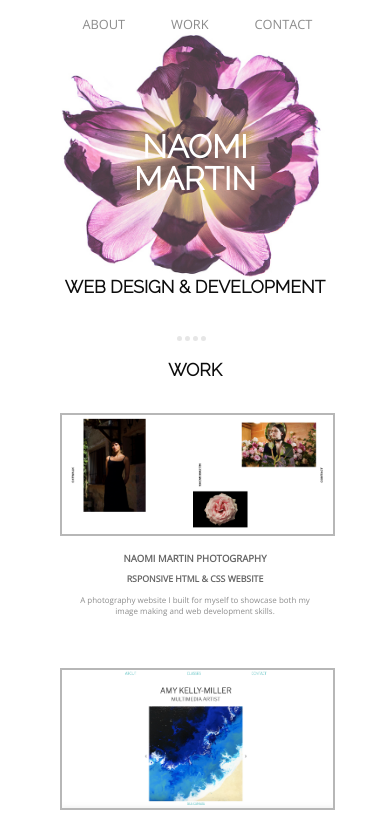
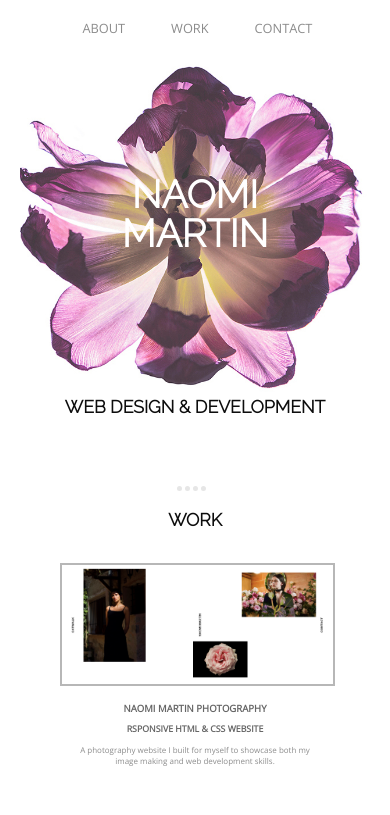
Before and after one commit to Naomilouiserose/portfolio-site-responsive, a plain HTML site: page index.html in a window 390 px wide. Shown: the top 815 px of the page. Drawn offline with nearby package versions, Linux system fonts and the light colour scheme; a web font is replaced by a local one.

Commit message:
Commiting updated mobile spacing

```diff
--- a/css/main.css
+++ b/css/main.css
@@ -110,7 +110,7 @@ body {
 h1 {
   color: white;
   font-family: 'Raleway', sans-serif;
-  font-size: 2em;
+  font-size: 2.4em;
   font-weight: bold;
   text-align: center;
   text-transform: uppercase;
@@ -185,8 +185,8 @@ header .content-wrapper {
   background-size: cover;
   background-repeat: no-repeat;
   background-position: center;
-  min-height: 300px;
-  margin: 0 0 20px 0;
+  min-height: 400px;
+  margin: 20px 0 20px 0;
 }
 
 header nav {
@@ -200,6 +200,8 @@ header nav {
 header nav ul {
   display: flex;
   justify-content: space-around;
+  padding-top: 0;
+  margin-top: 0;
   width: 100%;
 }
 
@@ -220,6 +222,7 @@ header nav ul li {
 .sub-title1 {
   display: flex;
   align-self: center;
+  margin-top: 20px;
   margin-bottom: 0;
 }
 
@@ -237,6 +240,7 @@ header nav ul li {
   display: flex;
   flex-flow: row wrap;
   justify-content: center;
+  margin-top: 30px;
 }
 
 hr {
@@ -497,6 +501,7 @@ footer h3 {
   }
 
   header nav {
+    margin-top: 20px;
     width: 100%;
   }
 
@@ -626,6 +631,14 @@ footer h3 {
   header h1 {
     font-size: 3em;
     padding-top: 30px;
+  }
+
+  header nav ul li {
+    font-size: 1.3em;
+  }
+
+  h2 {
+    font-size: 1.5em;
   }
 
   p {
```
